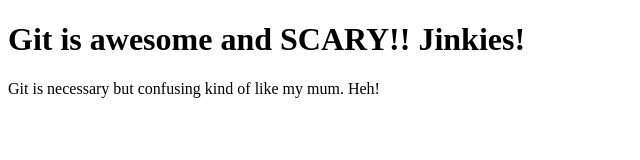
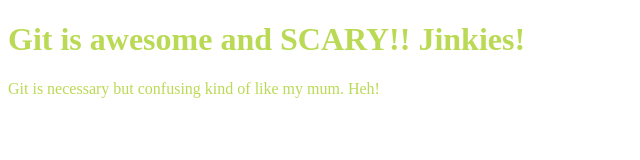
Before and after one commit to TheByteSizeDev/github101, a plain HTML site: page index.html in a window 1280 px wide. Shown: the whole page, without its empty margins (0-640 px from the left). Drawn offline with Linux system fonts and the light colour scheme.

Commit message:
add initial CSS

```diff
--- a/index.html
+++ b/index.html
@@ -4,6 +4,7 @@
     <meta charset="UTF-8">
     <meta name="viewport" content="width=device-width, initial-scale=1.0">
     <meta http-equiv="X-UA-Compatible" content="ie=edge">
+    <link rel="stylesheet" href="main.css">
     <title>Document</title>
 </head>
 <body>
--- /dev/null
+++ b/main.css
@@ -0,0 +1,3 @@
+body {
+    color: #bada55;
+}
```
